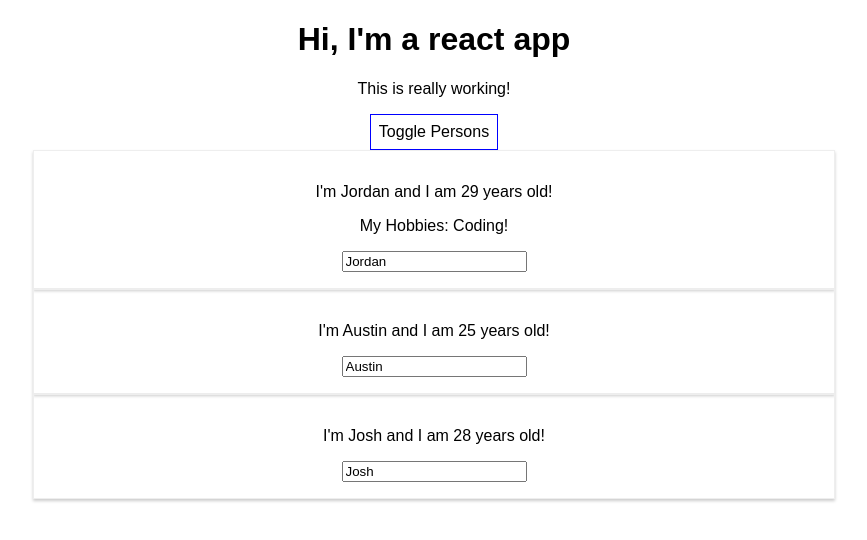
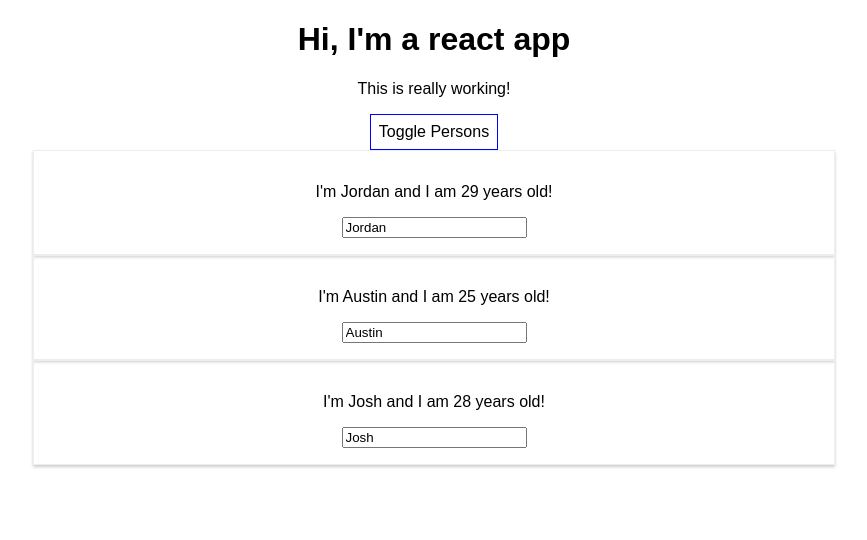
Before and after one commit to jiv-era/react-complete-guide, a React (Create React App) app: page / in a window 1280 px wide. Both pictures are taken after a click on the button "Toggle Persons". Shown: the top 540 px of the page, without its empty margins (206-1073 px from the left). Built offline with nearby package versions, Linux system fonts and the light colour scheme.

Commit message:
outputting lists

```diff
--- a/src/App.js
+++ b/src/App.js
@@ -56,16 +56,11 @@ class App extends Component {
     if (this.state.showPersons) {
       persons = (
         <div>
-          <Person
-            name={this.state.persons[0].name}
-            age={this.state.persons[0].age}
-            changed={this.nameChangedHandler}> My Hobbies: Coding!</Person>
-          <Person
-            name={this.state.persons[1].name}
-            age={this.state.persons[1].age} />
-          <Person
-            name={this.state.persons[2].name}
-            age={this.state.persons[2].age}  />
+          {this.state.persons.map(person => {
+            return <Person
+              name={person.name}
+              age={person.age} />
+          })}
         </div>
       );
     }
```
